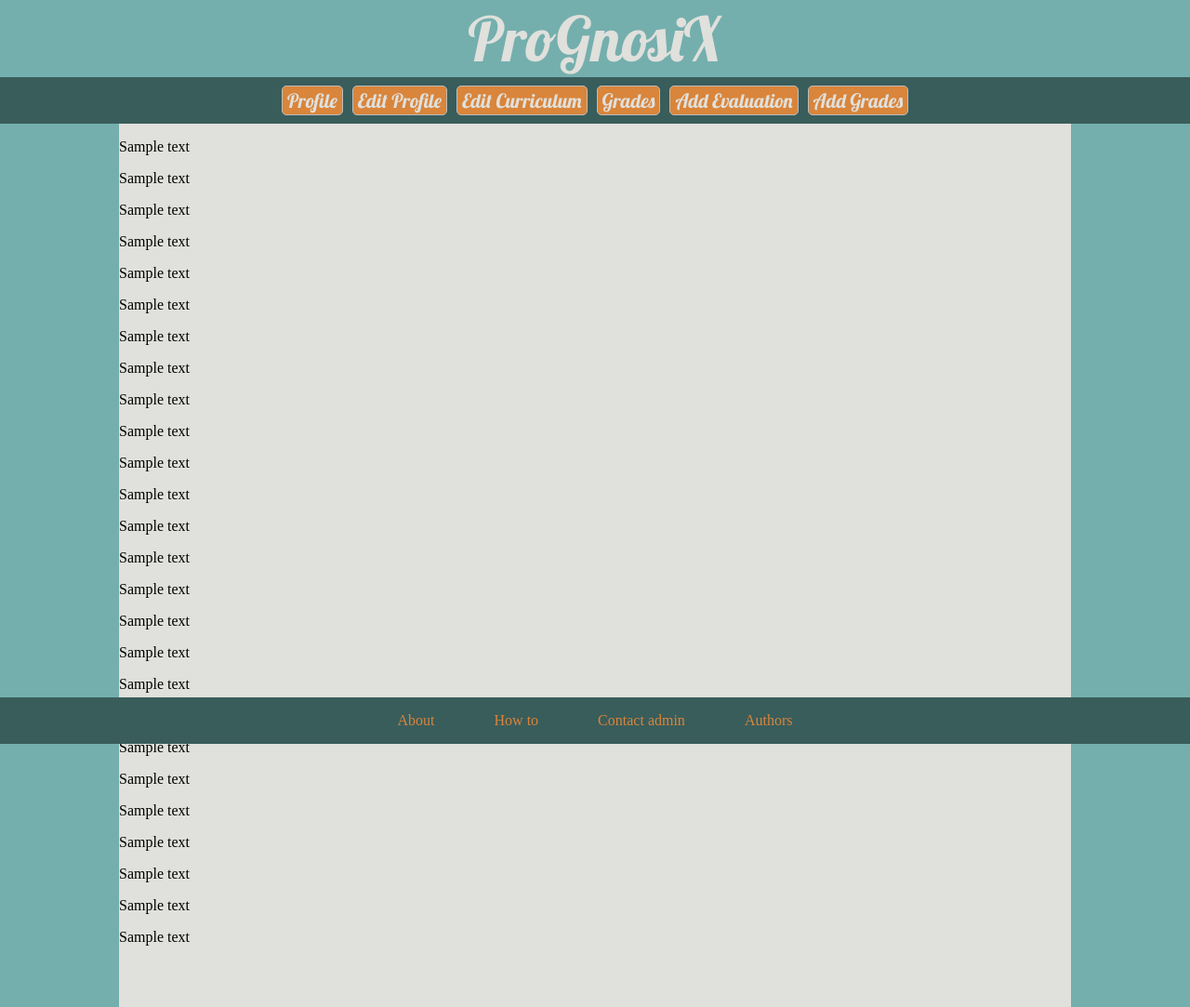
After one commit to maziluflorin84/ProGnosiX, a PHP site: page / in a window 1280 px wide. The commit adds this page. Shown: the whole page at 93% size. Run offline with PHP 8.4, Linux system fonts and the light colour scheme.

Commit message:
Created HTML/CSS header and footer with model of header menu

```diff
--- /dev/null
+++ b/index.html
@@ -0,0 +1,81 @@
+<!DOCTYPE html PUBLIC "-//W3C//DTD XHTML 1.0 Transitional//EN" "http://www.w3.org/TR/xhtml1/DTD/xhtml1-transitional.dtd">
+<html xmlns="http://www.w3.org/1999/xhtml">
+<head>
+	<meta http-equiv="Content-Type" content="text/html; charset=utf-8" />
+	<title>ProGnosiX</title>
+	<link href='https://fonts.googleapis.com/css?family=Lobster' rel='stylesheet' type='text/css'>
+	<link href="style.css" rel="stylesheet" type="text/css" />
+</head>
+
+<body>
+	<div id="wrapper">
+		<div id="header">
+			<div align="center" class="logo"></div>
+			<div class="menu_bar">
+				<div id="menu_box">
+					<div class="border">
+						<span class="menu_button">Profile</span>
+					</div>
+					<div class="border">
+						<span class="menu_button">Edit Profile</span>
+					</div>
+					<div class="border">
+						<span class="menu_button">Edit Curriculum</span>
+					</div>
+					<div class="border">
+						<span class="menu_button">Grades</span>
+					</div>
+					<div class="border">
+						<span class="menu_button">Add Evaluation</span>
+					</div>
+					<div class="border">
+						<span class="menu_button">Add Grades</span>
+					</div>
+				</div>
+			</div>
+		</div>
+
+		<div id="content">
+			<p>Sample text</p>
+			<p>Sample text</p>
+			<p>Sample text</p>
+			<p>Sample text</p>
+			<p>Sample text</p>
+			<p>Sample text</p>
+			<p>Sample text</p>
+			<p>Sample text</p>
+			<p>Sample text</p>
+			<p>Sample text</p>
+			<p>Sample text</p>
+			<p>Sample text</p>
+			<p>Sample text</p>
+			<p>Sample text</p>
+			<p>Sample text</p>
+			<p>Sample text</p>
+			<p>Sample text</p>
+			<p>Sample text</p>
+			<p>Sample text</p>
+			<p>Sample text</p>
+			<p>Sample text</p>
+			<p>Sample text</p>
+			<p>Sample text</p>
+			<p>Sample text</p>
+			<p>Sample text</p>
+			<p>Sample text</p>
+		</div>
+
+		<div id="footer">
+			<div id="utils">
+				<a href="">About</a>
+				<a href="">How to</a>
+				<a href="">Contact admin</a>
+				<a href="">Authors</a>
+			</div>
+		</div>
+	</div>
+	<!--<div class="main">
+
+		<div class="content"></div>
+	</div>-->
+</body>
+</html>
--- a/style.css
+++ b/style.css
@@ -1,23 +1,19 @@
 @charset "utf-8";
+html,
 body {
 	background-color: #74AFAD;
 	margin: 0px;
 	padding: 0px;
+	height: 100%;
 }
-.main {
-	top: 90px;
-	left: 0px;
-	position: absolute;
-	width: 100%;
-	margin: 0px;
-	padding: 0px;
+
+#wrapper {
+	min-height: 100%;
+	position: relative;
 }
-.content {
-	width: 1024px;
-	height: 500px;
-	background-color: #E0E0DC;
-	margin: 0 auto;
-}
+
+/* ----- header styles ----- */
+#header {}
 .logo {
 	color:#E0E0DC;
 	margin:0px;
@@ -29,15 +25,17 @@ body {
 .logo:before {
 	content: "ProGnosiX";
 }
-.menu_box {
+.menu_bar {
 	background-color: #395D5B;
+	width: 100%;
 	height: 50px;
 	border: none;
 	position: relative;
 }
-.buttons {
+#menu_box {
 	text-align: center;
 	position: absolute;
+	width: 1024px;
 	top: 50%;
 	left: 50%;
 	transform: translate(-50%, -50%);
@@ -57,10 +55,42 @@ body {
 	font-family: Lobster, cursive;
 	font-size: 21px;
 	color: #E0E0DC;
-    background-color: #D9853B;
-    text-align: center;
 	vertical-align: middle;
 	height: 30px;
 	width: auto;
-    border-color: #BDBDBB;
 }
+
+/* ----- content styles ----- */
+#content {
+	padding-bottom: 50px; /* Height of the footer element */
+	background-color: #E0E0DC;
+	position: absolute;
+	width: 1024px;
+	min-height: 500px;
+	left: 50%;
+	transform: translateX(-50%);
+}
+
+/* ----- footer styles ----- */
+#footer {
+	background:#395d5b;
+	width: 100%;
+	height: 50px;
+	position: fixed;
+	bottom: 0;
+	left: 0;
+}
+#utils {
+	text-align: center;
+	position: absolute;
+	width: 1024px;
+	top: 50%;
+	left: 50%;
+	transform: translate(-50%, -50%);
+}
+#utils a {
+	text-decoration: none;
+	color: #D9853B;
+	margin: 0 28px;
+	padding: 0 2px;
+}
```
Also changed, not shown: profesor.html (deleted, +0 -38 lines), README.md. Lines whose indentation alone changed are shown as unchanged.
